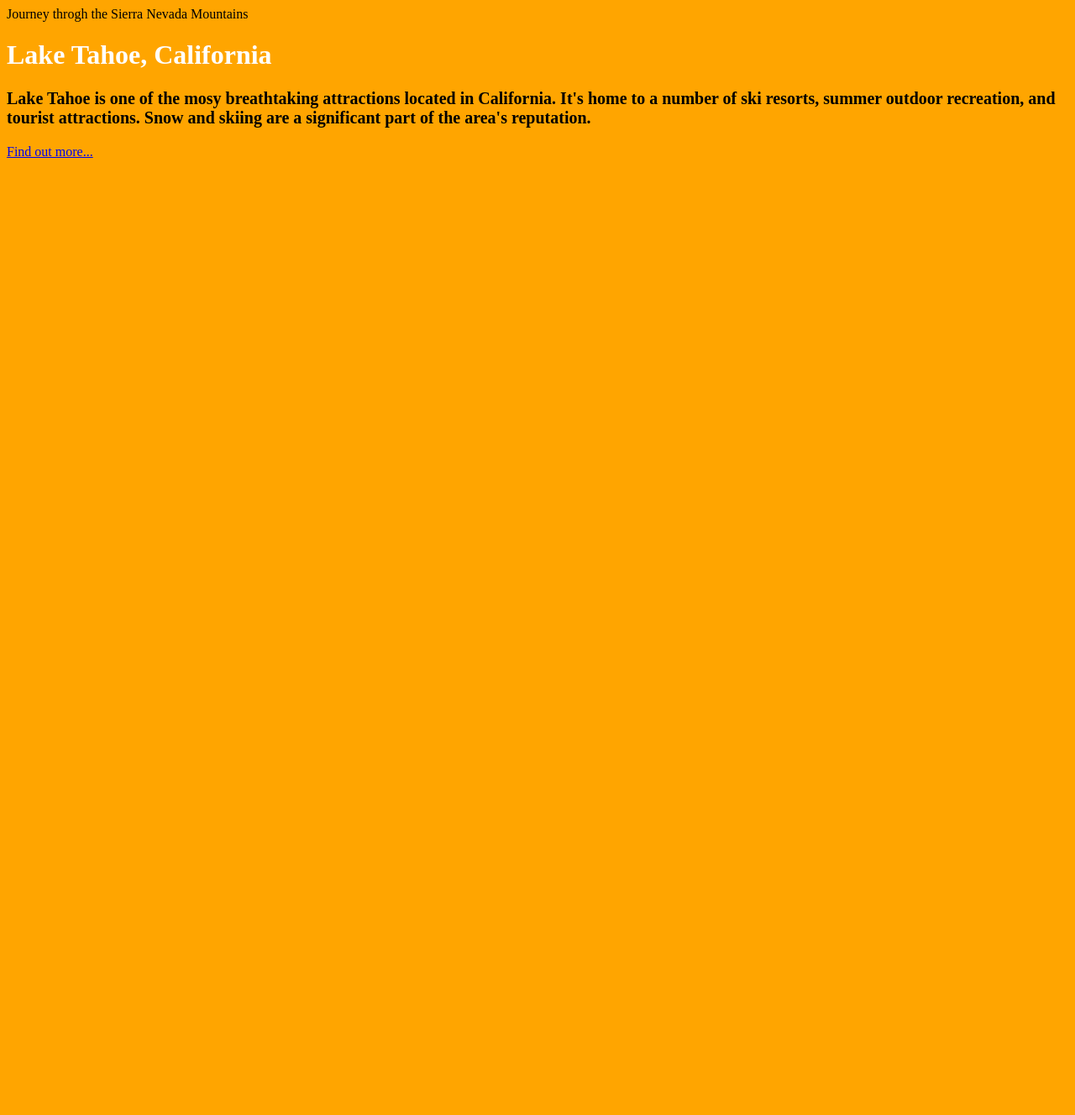
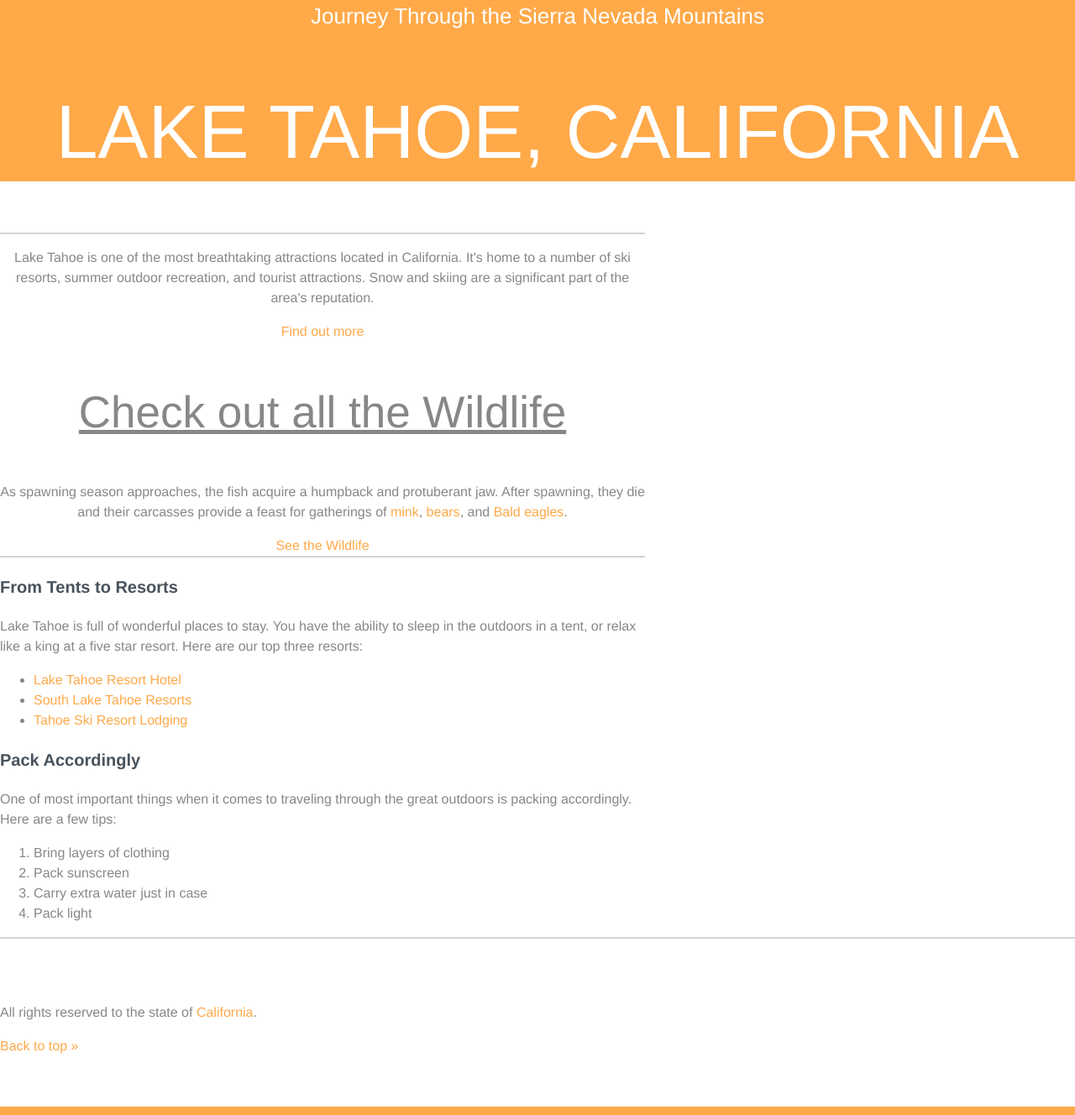
Before and after one commit to bmanandhar/css-basics, a plain HTML site: page index.html in a window 1280 px wide. Shown: the whole page at 84% size. Before the commit the page ends 800 px from the top, so only its background shows below. Drawn offline with Linux system fonts and the light colour scheme.

Commit message:
different css prperty-value rules

```diff
--- /dev/null
+++ b/css/style.css
@@ -0,0 +1,82 @@
+/* Type Selectors ------------------ */
+
+body {
+  color: #878787;
+  margin: 0;
+  font: normal 1em/1.5 "Helvetica Neue", Helvetica, Arial, sans-serif; /* short-cut for writing font-weight, font-size, line-height, and font-family in a single line */
+}
+
+h1 {
+  font-size: 5.625rem; /* 90px/16px  */
+  color: rgba(255, 255, 255, 1);
+  text-transform: uppercase;
+  font-weight: normal;
+  line-height: 1.3;
+}
+
+h2 {
+  font-size: 3.3125em; /* 53px/16px  */
+  text-decoration: underline;
+  font-weight: normal;
+}
+
+h3 {
+  font-size: 1.25em; /* 20px/16px  */
+  color: #48525c;
+}
+
+p {
+
+}
+
+/* Pseudo-classes ------------------ */
+
+a:link {
+  color: rgb(255, 169, 73);
+  text-decoration: none;
+}
+
+a:visited {
+  color: lightblue;
+}
+
+a:hover {
+  color: rgba(255, 169, 73, .4);
+}
+
+a:active {
+  color: lightcoral;
+}
+
+/* ID Selectors -------------------- */
+
+#main-footer {
+  padding-top: 60px;
+  padding-bottom: 60px;
+  border-bottom: solid 10px #ffa949;
+}
+
+/* Class Selectors ----------------- */
+
+.main-header {
+  background-color: #ffa949;
+}
+
+.title {
+  color: white;
+  font-size: 1.625rem; /* 26px/16px */
+}
+
+.primary-content,
+.secondary-content {
+  width: 60%;
+}
+
+.primary-content,
+.main-header {
+  text-align: center;
+}
+
+.t-border {
+  border-top: 2px solid lightgrey; /* Top border styles */
+}
--- a/index.html
+++ b/index.html
@@ -1,25 +1,52 @@
-<!doctype html>
+<!DOCTYPE html>
 <html>
   <head>
     <title>Lake Tahoe</title>
-    <style>
-      p {
-          font-size: 20px;
-          font-weight: bold;
-      }
-    </style>
-    <link href="">
+    <link rel="stylesheet" href="css/style.css">
+  </head>
+  <body>
+    <header id="top" class="main-header">
+      <span class="title">Journey Through the Sierra Nevada Mountains</span>
+      <h1>Lake Tahoe, California</h1>
+    </header>
 
-  </head>
-  <body style="background: orange;">
-    <header>
-      <span>Journey throgh the Sierra Nevada Mountains</span>
-      <h1 style="color: white;">Lake Tahoe, California</h1>
-    </header>
-    <p>
-      Lake Tahoe is one of the mosy breathtaking attractions located in California. It's home to a number of ski resorts, summer outdoor recreation, and tourist attractions. Snow and skiing are a significant part of the area's reputation.
-    </p>
-    <a href="#">Find out more...</a>
+		<div class="primary-content t-border">
+			<p>
+				Lake Tahoe is one of the most breathtaking attractions located in California. It's home to a number of ski resorts, summer outdoor recreation, and tourist attractions. Snow and skiing are a significant part of the area's reputation.
+			</p>
+			<a href="#more">Find out more</a>
+      <h2>Check out all the Wildlife</h2>
+      <p>
+        As spawning season approaches, the fish acquire a humpback and protuberant jaw. After spawning, they die and their carcasses provide a feast for gatherings of <a href="#mink">mink</a>, <a href="#bears">bears</a>, and <a href="#eagles">Bald eagles</a>.
+      </p>
+			<a href="#wildlife">See the Wildlife</a>
+		</div>
 
+		<div class="secondary-content t-border">
+      <h3>From Tents to Resorts</h3>
+      <p>
+        Lake Tahoe is full of wonderful places to stay. You have the ability to sleep in the outdoors in a tent, or relax like a king at a five star resort. Here are our top three resorts:
+      </p>
+      <ul>
+        <li><a href="#hotels">Lake Tahoe Resort Hotel</a></li>
+        <li><a href="#resorts">South Lake Tahoe Resorts</a></li>
+        <li><a href="#lodging">Tahoe Ski Resort Lodging</a></li>
+      </ul>
+      <h3>Pack Accordingly</h3>
+      <p>
+        One of most important things when it comes to traveling through the great outdoors is packing accordingly. Here are a few tips:
+      </p>
+      <ol>
+        <li>Bring layers of clothing</li>
+        <li>Pack sunscreen</li>
+        <li>Carry extra water just in case</li>
+        <li>Pack light</li>
+      </ol>
+		</div>
+
+		<footer id="main-footer" class="t-border">
+			<p>All rights reserved to the state of <a href="#">California</a>.</p>
+			<a href="#top">Back to top &raquo;</a>
+		</footer>
   </body>
 </html>
```
